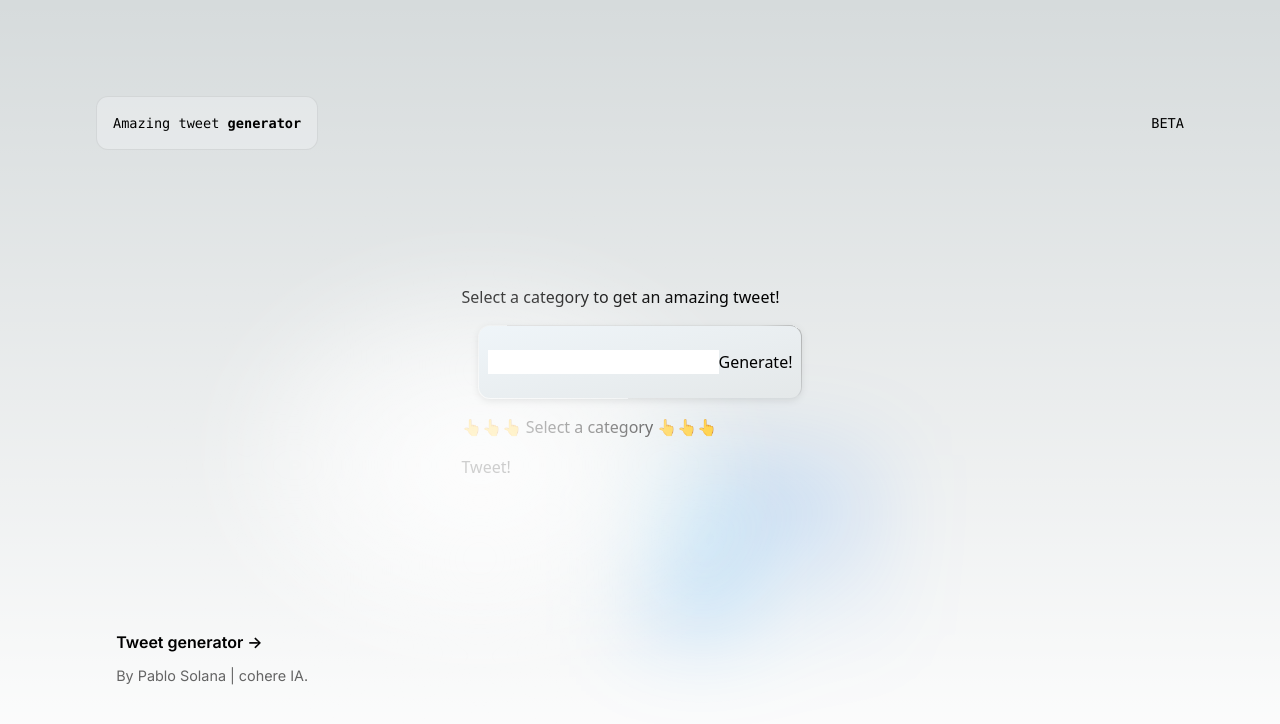
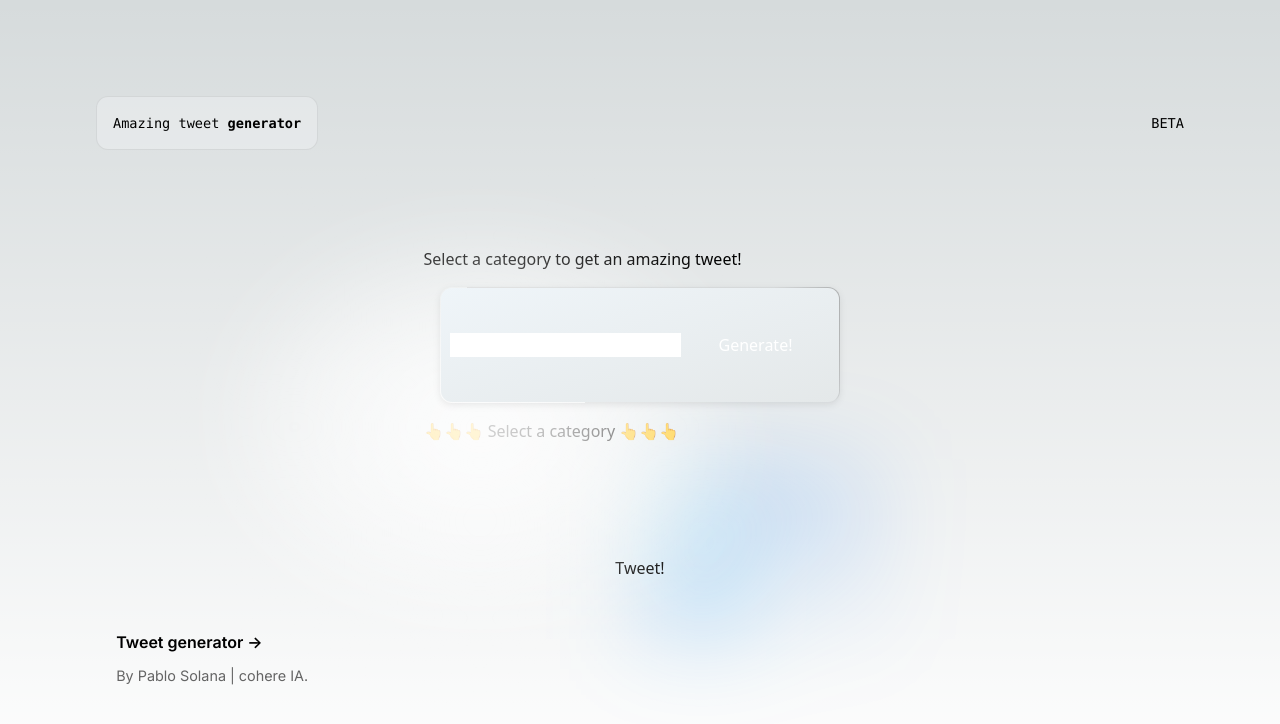
Before and after one commit to juanpablosolana/ia-tweet-generator, a Next.js app: page / in a window 1280 px wide. Shown: the top 724 px of the page. Built offline with nearby package versions, Linux system fonts and the light colour scheme.

Commit message:
new tweet button

```diff
--- a/src/pages/index.js
+++ b/src/pages/index.js
@@ -31,6 +31,7 @@ export default function Home() {
   const handlerTweet = () => {
     window.open(`https://twitter.com/intent/tweet?text=${message}`)
   }
+
   return (
     <>
       <Head>
@@ -69,10 +70,11 @@ export default function Home() {
             }
           </div>
           <div className='max-w-md	my-4'>
-             <label className='gap-3'>{message}</label>
-            </div>
-          <button onClick={handlerTweet}>Tweet!</button>
+            <label className='gap-3'>{message}</label>
+          </div>
+
         </div>
+        <button onClick={handlerTweet}>Tweet!</button>
         <div className={styles.grid}>
           <a
             href="https://pablosolana.dev"
--- a/src/styles/Home.module.css
+++ b/src/styles/Home.module.css
@@ -161,7 +161,7 @@
   );
   background-clip: content-box;
 }
-.thirteen >button{
+.thirteen button{
   border: none;
   color: white;
   padding: 15px 32px;
```
